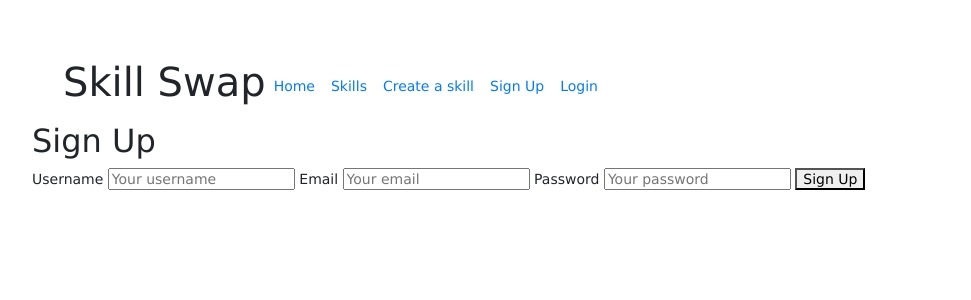
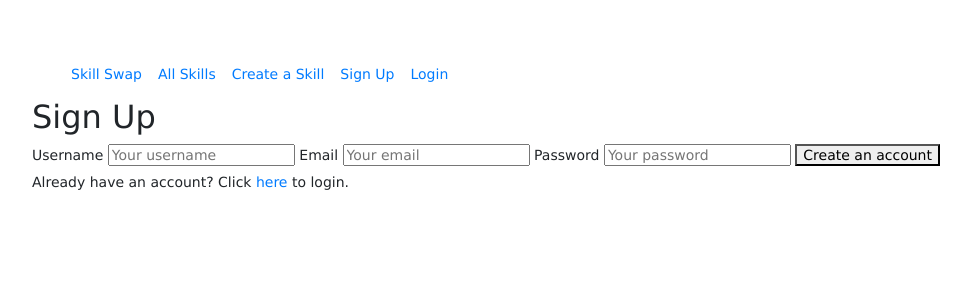
Before and after one commit to TunAmina/Skill-Swap, a Node server app: page /auth/signup in a window 1280 px wide. Shown: the top 300 px of the page, without its empty margins (18-989 px from the left). Run offline with Node 20, Linux system fonts and the light colour scheme; some libraries are stand-ins or nearby versions.

Commit message:
added some bootstrap properties, updated sign up.hbs

```diff
--- a/config/index.js
+++ b/config/index.js
@@ -56,7 +56,7 @@ module.exports = (app) => {
   // ℹ️ Middleware that adds a "req.session" information and later to check that you are who you say you are 😅
   app.use(
     session({
-      secret: process.env.SESSION_SECRET || "super hyper secret key",
+      secret: process.env.SESSION_SECRET || "keyboardcat",
       resave: false,
       saveUninitialized: false,
       store: MongoStore.create({
--- a/db/index.js
+++ b/db/index.js
@@ -5,8 +5,7 @@ const mongoose = require("mongoose");
 // ℹ️ Sets the MongoDB URI for our app to have access to it.
 // If no env has been set, we dynamically set it to whatever the folder name was upon the creation of the app
 
-const MONGO_URI =
-  process.env.MONGODB_URI || "mongodb://127.0.0.1:27017/skill-swap";
+const MONGO_URI = process.env.MONGODB_URI || "mongodb://127.0.0.1:27017/skill-swap";
 
 mongoose
   .connect(MONGO_URI)
--- a/public/stylesheets/style.css
+++ b/public/stylesheets/style.css
@@ -3,7 +3,10 @@ body {
   font: 14px "Lucida Grande", Helvetica, Arial, sans-serif;
 }
 
-img {
-  width: 200px;
-  height: auto;
+
+  img {
+    max-width: 70%;
+    height: auto;
+    display: block;
+    margin: 0 auto;
 }
--- a/routes/auth.routes.js
+++ b/routes/auth.routes.js
@@ -87,6 +87,7 @@ router.get("/auth/login", isLoggedOut, (req, res) => {
 
 // POST /auth/login
 router.post("/auth/login", isLoggedOut, (req, res, next) => {
+  console.log(req.body.email)
   const { username, email, password } = req.body;
 
   // Check that username, email, and password are provided
--- a/views/auth/signup.hbs
+++ b/views/auth/signup.hbs
@@ -14,8 +14,11 @@
       <input type="password" name="password" placeholder="Your password" />
     </label>
 
-    <button type="submit">Sign Up</button>
+    <button type="submit">Create an account</button>
 
+ <div class="info">
+        <p>Already have an account? Click <a href="/auth/login">here</a> to login.</p>
+    </div>
 
     {{#if errorMessage}}
       <p class="error">{{errorMessage}}</p>
--- a/views/layout.hbs
+++ b/views/layout.hbs
@@ -18,14 +18,13 @@
 
     <nav class="navbar navbar-expand-lg bg-body-tertiary">
       <div class="container-fluid">
-        <h1>Skill Swap</h1>
         <div class="collapse navbar-collapse" id="navbarSupportedContent">
           <ul class="navbar-nav me-auto mb-2 mb-lg-0">
-            <li class="nav-item"> <a class="nav-link" href="/">Home</a> </li>
+            <li class="nav-item"> <a class="nav-link" href="/">Skill Swap</a> </li>
             <li class="nav-item">
-              <a class="nav-link" href="/skills">Skills</a></li>
+              <a class="nav-link" href="/skills">All Skills</a></li>
             <li class="nav-item">
-              <a class="nav-link" href="/skills/create">Create a skill</a></li>
+              <a class="nav-link" href="/skills/create">Create a Skill</a></li>
 
 
          {{#if isLoggedIn }}
```
Also changed, not shown: views/index.hbs (+43 -1 lines), public/images/Ceramic-Artist-Image.jpg (added), public/images/Workshop.jpg (added).
